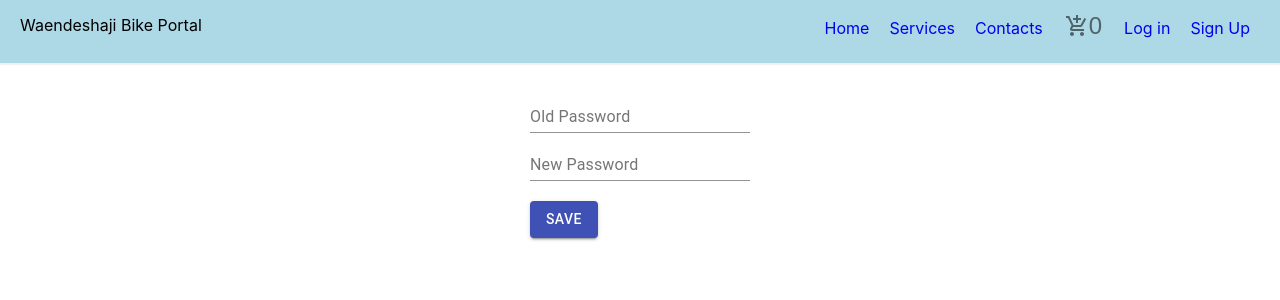
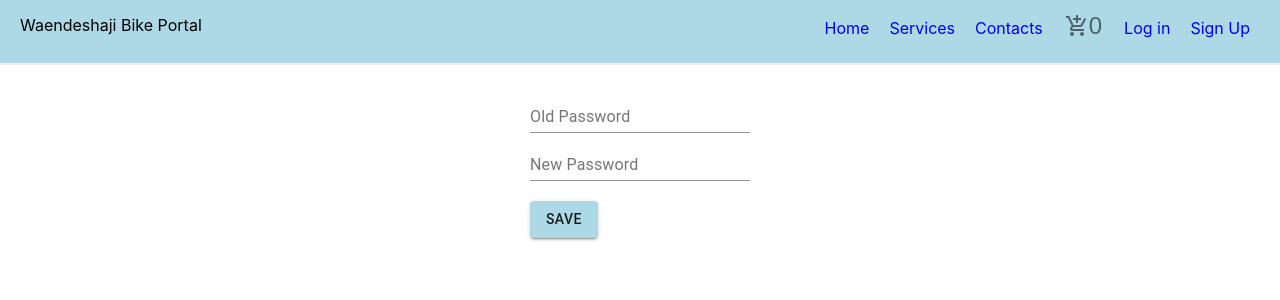
Before and after one commit to SamuelNjenga/bike-app-frontend, a React (Create React App) app: page /changepassword in a window 1280 px wide. Shown: the top 300 px of the page. Built offline with nearby package versions, Linux system fonts and the light colour scheme; no server answers.

Commit message:
Changed UI design for Details.js and ChangePassword.js in MyAcoountComponent  directory

```diff
--- a/src/BikeRegistration/BikeRegistration.js
+++ b/src/BikeRegistration/BikeRegistration.js
@@ -1,14 +1,14 @@
-import Button from '@material-ui/core/Button'
-import Grid from '@material-ui/core/Grid'
-import MenuItem from '@material-ui/core/MenuItem'
-import { makeStyles } from '@material-ui/core/styles'
-import TextField from '@material-ui/core/TextField'
-import axios from 'axios'
-import React, { useContext } from 'react'
-import { CompanyContext } from '../CompanyContext/CompanyContext'
-import Navbar from '../NavbarComponent/Navbar'
+import Button from '@material-ui/core/Button';
+import Grid from '@material-ui/core/Grid';
+import MenuItem from '@material-ui/core/MenuItem';
+import { makeStyles } from '@material-ui/core/styles';
+import TextField from '@material-ui/core/TextField';
+import axios from 'axios';
+import React, { useContext } from 'react';
+import { CompanyContext } from '../CompanyContext/CompanyContext';
+import Navbar from '../NavbarComponent/Navbar';
 
-const useStyles = makeStyles(theme => ({
+const useStyles = makeStyles((theme) => ({
 	root: {
 		'& > *': {
 			margin: theme.spacing(5),
@@ -21,15 +21,15 @@ const useStyles = makeStyles(theme => ({
 		margin: theme.spacing(1),
 		minWidth: 120
 	}
-}))
+}));
 
 const BikeRegistration = () => {
-  const classes = useStyles()
+	const classes = useStyles();
 
-  const { company } = useContext(CompanyContext)
-  const [companies] = company
+	const { company } = useContext(CompanyContext);
+	const [ companies ] = company;
 
-  const [item, setItem] = React.useState({
+	const [ item, setItem ] = React.useState({
 		bikeType: '',
 		brandName: '',
 		bikeDescription: '',
@@ -37,49 +37,49 @@ const BikeRegistration = () => {
 		price: '',
 		specifications: '',
 		companyId: ''
-  })
+	});
 
-  const handleChange = event => {
-    const target = event.target
-    const value = target.value
-    setItem({ ...item, [event.target.name]: value })
+	const handleChange = (event) => {
+		const target = event.target;
+		const value = target.value;
+		setItem({ ...item, [event.target.name]: value });
+	};
+	const handleSubmit = async (event) => {
+		event.preventDefault();
+		const item1 = { ...item };
+		try {
+			axios.post(`http://localhost:3001/api/bike`, item1);
+		} catch (err) {
+			console.log(err);
 		}
-  const handleSubmit = async event => {
-    event.preventDefault()
-    const item1 = { ...item }
-    try {
-      axios.post(`http://localhost:3001/api/bike`, item1)
-    } catch (err) {
-      console.log(err)
-    }
-  }
+	};
 
 	return (
 		<React.Fragment>
 			<Navbar />
 
 			<form className={classes.root} onSubmit={handleSubmit}>
-        <Grid container justify='center'>
+				<Grid container justify="center">
 					<Grid item xs={6} sm={6} lg={6} xl={12}>
 						<TextField
-              label='Brand Name'
+							label="Brand Name"
 							placeholder={'Enter the Brand Name'}
-              name='brandName'
+							name="brandName"
 							value={item.brandName}
 							onChange={handleChange}
 						/>
 						<TextField
-              type='text'
-              label='Bike Type'
-              name='bikeType'
+							type="text"
+							label="Bike Type"
+							name="bikeType"
 							placeholder={'Enter the Bike Type'}
 							onChange={handleChange}
 							value={item.bikeType}
 						/>
 						<TextField
-              type='text'
-              name='bikeDescription'
-              label='Bike Description'
+							type="text"
+							name="bikeDescription"
+							label="Bike Description"
 							placeholder={'Enter the Bike Descriptions'}
 							onChange={handleChange}
 							value={item.bikeDescription}
@@ -87,39 +87,39 @@ const BikeRegistration = () => {
 					</Grid>
 					<Grid item xs={6} sm={6} lg={6} xl={12}>
 						<TextField
-              label='Key Features'
+							label="Key Features"
 							placeholder={'Enter the Key Features'}
-              name='keyFeatures'
+							name="keyFeatures"
 							value={item.keyFeatures}
 							onChange={handleChange}
 						/>
 						<TextField
-              type='text'
-              label='Bike Price'
-              name='price'
+							type="text"
+							label="Bike Price"
+							name="price"
 							placeholder={'Enter the Price For The Bike'}
 							value={item.price}
 							onChange={handleChange}
 						/>
 						<TextField
-              type='text'
-              label='Specifications'
-              name='specifications'
+							type="text"
+							label="Specifications"
+							name="specifications"
 							placeholder={'Enter the Bike Specifications'}
 							onChange={handleChange}
 							value={item.specifications}
 						/>
 						<TextField
 							select
-              label='Select'
+							label="Select"
 							onChange={handleChange}
-              helperText='Please select your bike Type'
-              variant='filled'
+							helperText="Please select your bike Type"
+							variant="filled"
 							value={item.companyId}
-              name='companyId'
+							name="companyId"
 						>
-              {companies.map(option => (
-                <MenuItem key={option._id} name='companyId' value={option._id}>
+							{companies.map((option) => (
+								<MenuItem key={option._id} name="companyId" value={option._id}>
 									{option.companyName}
 								</MenuItem>
 							))}
@@ -127,16 +127,16 @@ const BikeRegistration = () => {
 					</Grid>
 				</Grid>
 				<Button
-          variant='contained'
-          color='primary'
-          type='submit'
-          style={{ width: '100px' }}
+					variant="contained"
+					color="primary"
+					type="submit"
+					style={{ width: '100px', backgroundColor: 'lightblue', color: 'black' }}
 				>
 					Register
 				</Button>
 			</form>
 		</React.Fragment>
-  )
-}
+	);
+};
 
-export default BikeRegistration
+export default BikeRegistration;
--- a/src/MyAccountComponent/ChangePassword.js
+++ b/src/MyAccountComponent/ChangePassword.js
@@ -19,11 +19,6 @@ export const ChangePassword = () => {
 	const handleSubmit = async (event) => {
 		event.preventDefault();
 		const item1 = { ...item };
-		console.log('+++++++');
-		console.log(item1);
-
-		console.log('KEMA', item1);
-		//setUserEmail(item1.email);
 		try {
 			axios.patch(`http://localhost:3001/api/${userEmail}`, item1);
 		} catch (err) {
@@ -59,7 +54,11 @@ export const ChangePassword = () => {
 						/>
 					</div>
 					<div>
-						<Button variant="contained" type="submit" color="primary" style={{ marginTop: 20 }}>
+						<Button
+							variant="contained"
+							type="submit"
+							style={{ marginTop: 20, backgroundColor: 'lightblue' }}
+						>
 							Save
 						</Button>
 					</div>
--- a/src/MyAccountComponent/Details.js
+++ b/src/MyAccountComponent/Details.js
@@ -38,11 +38,6 @@ export default function ComposedTextField() {
 	const handleSubmit = async (event) => {
 		event.preventDefault();
 		const item1 = { ...item };
-		console.log('+++++++');
-		console.log(item1);
-
-		console.log('KEMA', item1);
-		//setUserEmail(item1.email);
 		try {
 			axios.patch(`http://localhost:3001/api/user/${userEmail}`, item1);
 		} catch (err) {
@@ -117,7 +112,7 @@ export default function ComposedTextField() {
 							name="Female"
 						/>Female
 					</div>
-					<Button variant="contained" color="primary" type="submit">
+					<Button variant="contained" style={{ backgroundColor: 'lightblue' }} type="submit">
 						SAVE
 					</Button>
 				</form>
--- a/src/MyAccountComponent/MyProfile.js
+++ b/src/MyAccountComponent/MyProfile.js
@@ -19,7 +19,7 @@ const MyProfile = () => {
 						</Link>
 					</div>
 					<div>
-						<Link to="/contact" style={{ textDecoration: 'none' }}>
+						<Link to="/savedItems" style={{ textDecoration: 'none' }}>
 							<Typography>Saved Items</Typography>
 						</Link>
 					</div>
```
Lines whose indentation alone changed are shown as unchanged.
